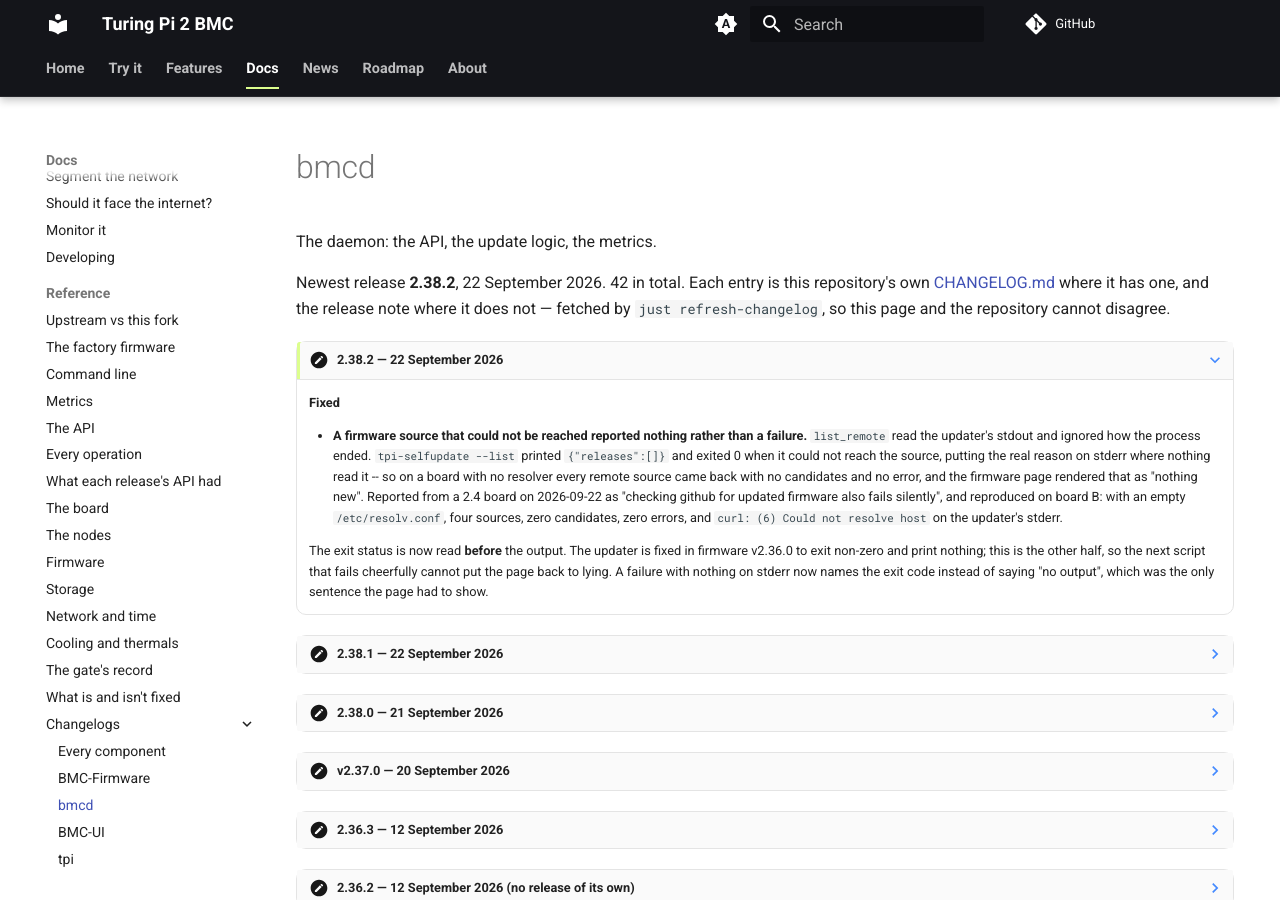
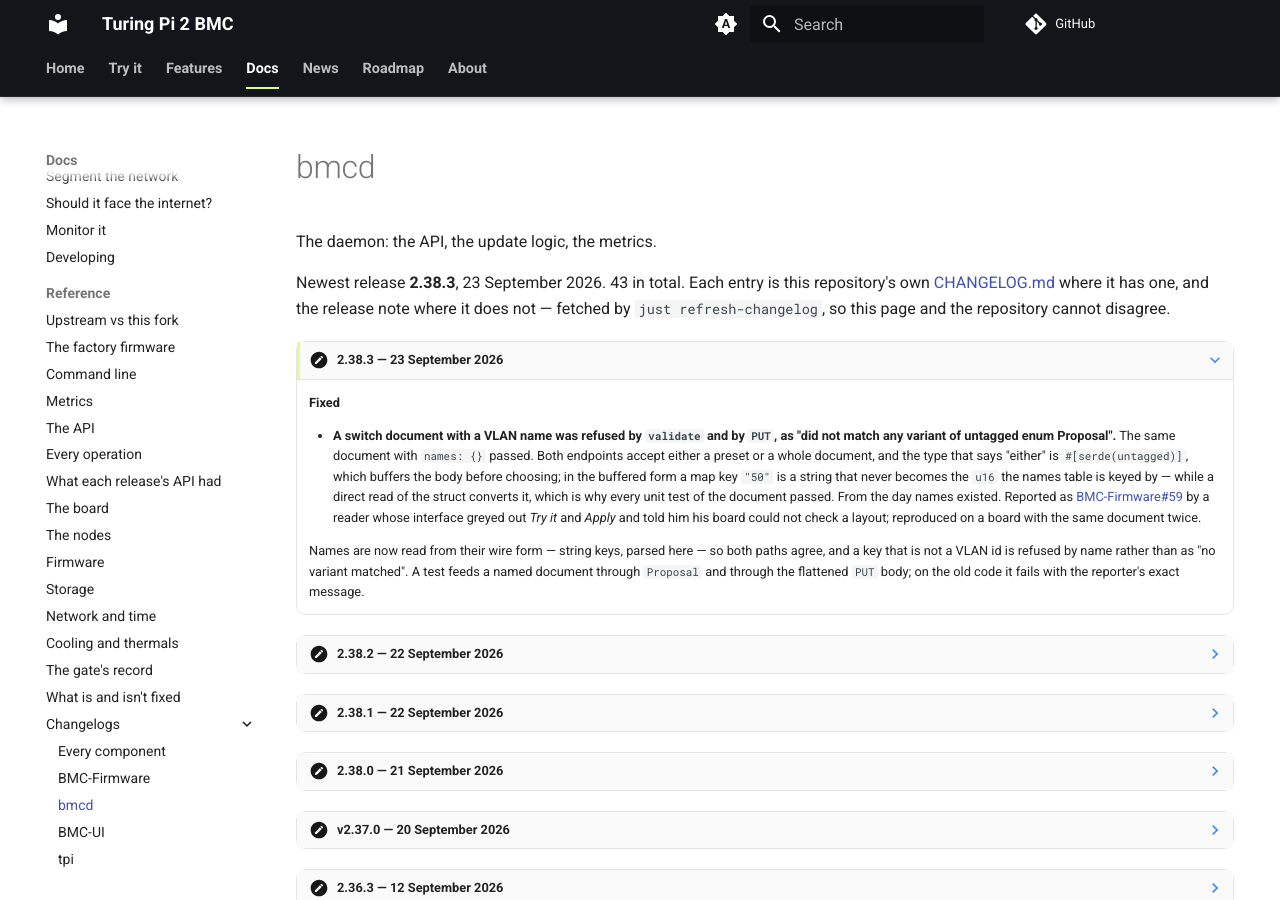
Before and after one commit to excavador-turing/www, an MkDocs documentation site: the page built from docs/changelog/bmcd.md, in a window 1280 px wide and 900 px high. Built offline with MkDocs 1.6.1 and Material for MkDocs 9.7.7, drawn with Linux system fonts in a browser that asks for light colours; comment, search, counter and statistics services are not loaded.

Commit message:
the site catches up with what the repositories say
Written by scripts/refresh-changelog.py, refresh-roadmap.py and
scripts/facts.py on the hourly Pages schedule. Nothing here is
typed by hand.

```diff
--- a/docs/changelog/bmcd.md
+++ b/docs/changelog/bmcd.md
@@ -1,5 +1,5 @@
 ---
-description: "Every bmcd release and what changed in it: 42 entries, newest 2.38.2, taken from the repository's own CHANGELOG.md."
+description: "Every bmcd release and what changed in it: 43 entries, newest 2.38.3, taken from the repository's own CHANGELOG.md."
 hide:
   - toc
 ---
@@ -8,9 +8,33 @@ hide:
 
 The daemon: the API, the update logic, the metrics.
 
-Newest release **2.38.2**, 22 September 2026. 42 in total. Each entry is this repository's own [CHANGELOG.md](https://github.com/excavador-turing/bmcd/blob/hive/CHANGELOG.md) where it has one, and the release note where it does not — fetched by `just refresh-changelog`, so this page and the repository cannot disagree.
-
-???+ note "2.38.2 — 22 September 2026"
+Newest release **2.38.3**, 23 September 2026. 43 in total. Each entry is this repository's own [CHANGELOG.md](https://github.com/excavador-turing/bmcd/blob/hive/CHANGELOG.md) where it has one, and the release note where it does not — fetched by `just refresh-changelog`, so this page and the repository cannot disagree.
+
+???+ note "2.38.3 — 23 September 2026"
+
+    **Fixed**
+
+    - **A switch document with a VLAN name was refused by `validate` and by
+      `PUT`, as "did not match any variant of untagged enum Proposal".** The
+      same document with `names: {}` passed. Both endpoints accept either a
+      preset or a whole document, and the type that says "either" is
+      `#[serde(untagged)]`, which buffers the body before choosing; in the
+      buffered form a map key `"50"` is a string that never becomes the `u16`
+      the names table is keyed by — while a direct read of the struct converts
+      it, which is why every unit test of the document passed. From the day
+      names existed. Reported as
+      [BMC-Firmware#59](https://github.com/excavador-turing/BMC-Firmware/issues/59)
+      by a reader whose interface greyed out *Try it* and *Apply* and told him
+      his board could not check a layout; reproduced on a board with the same
+      document twice.
+
+      Names are now read from their wire form — string keys, parsed here — so
+      both paths agree, and a key that is not a VLAN id is refused by name
+      rather than as "no variant matched". A test feeds a named document through
+      `Proposal` and through the flattened `PUT` body; on the old code it fails
+      with the reporter's exact message.
+
+??? note "2.38.2 — 22 September 2026"
 
     **Fixed**
 
--- a/docs/data/news-posts.json
+++ b/docs/data/news-posts.json
@@ -1,4 +1,5 @@
 {
+ "v2.39.0": "v2.39.0",
  "v2.38.0": "v2.38.0",
  "v2.37.0": "v2.37.0",
  "v2.36.0": "v2.36.0",
--- a/docs/feed.xml
+++ b/docs/feed.xml
@@ -7,6 +7,37 @@
   <id>https://turingpi.xyz/feed.xml</id>
   <updated>2026-09-23T00:00:00Z</updated>
   <author><name>excavador-turing</name></author>
+  <entry>
+    <title>Firmware v2.39.0</title>
+    <link href="https://turingpi.xyz/news/v2.39.0/"/>
+    <id>tag:turingpi.xyz,2026-09-23:firmware/2.39.0</id>
+    <updated>2026-09-23T00:00:00Z</updated>
+    <content type="text">Pins **bmcd 2.38.3** and **BMC-UI 3.38.0**; tpi stays at 1.10.0. One bug,
+from a reader who named a VLAN.
+
+### Fixed
+
+- **Naming a VLAN greyed out *Try it* and *Apply*, under a line blaming the
+  board.** Type a word beside a VLAN number in the switch card and the
+  buttons went grey with *&quot;This board cannot check a configuration before
+  it is applied.&quot;* — a sentence true of neither the board nor the layout.
+  The daemon had refused the request over a corner of how it reads one:
+  `validate` and `PUT` accept either a preset or a whole document, and the
+  type that says &quot;either&quot; buffers the body before deciding; in the buffered
+  form a map key `&quot;50&quot;` never becomes the number the names table is keyed
+  by. So a document with no names read fine and a document with one name
+  was refused, on both endpoints, on every release since names existed
+  (v2.33.0). Reported as
+  [#59](https://github.com/excavador-turing/BMC-Firmware/issues/59) and
+  reproduced on a board with the same document twice.
+
+  bmcd 2.38.3 reads the names by their wire form, so both paths agree, with
+  a test that fails on the old code with the reporter's exact message. And
+  BMC-UI 3.38.0 stops standing one sentence in for two failures: a rejected
+  request now shows the daemon's own words — *&quot;The board refused the
+  question rather than the layout: …&quot;* — and *cannot check* is kept for the
+  one case it was written for, no answer at all.</content>
+  </entry>
   <entry>
     <title>Firmware v2.38.0: The page now says what the board is doing while it installs</title>
     <link href="https://turingpi.xyz/news/v2.38.0/"/>
```
Also changed, not shown: docs/changelog/bmc-ui.md (+19 -3 lines), docs/changelog/firmware.md (+31 -3 lines), docs/changelog/index.md (+4 -4 lines), docs/data/facts.yaml (+6 -6 lines), docs/news/posts/2.39.0.md (added, +57 -0 lines), docs/roadmap.md (+1 -1 lines).
